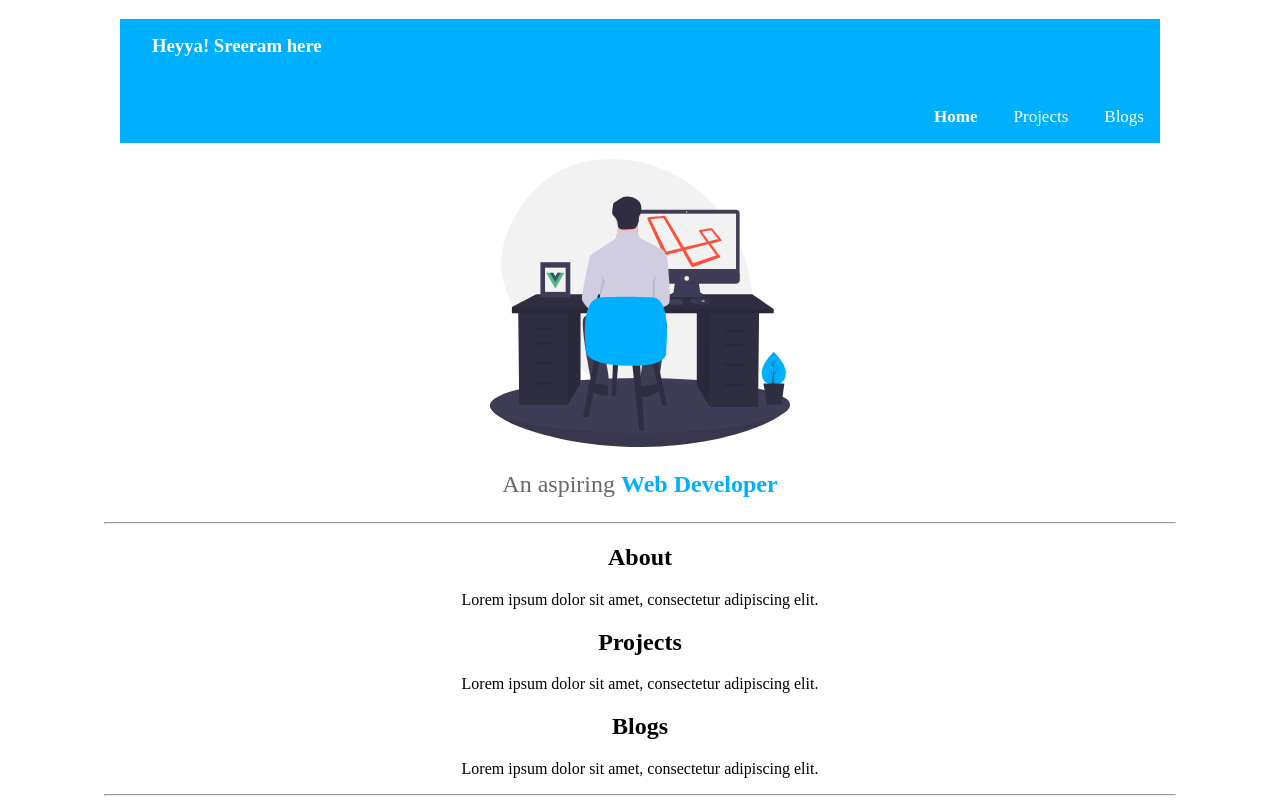
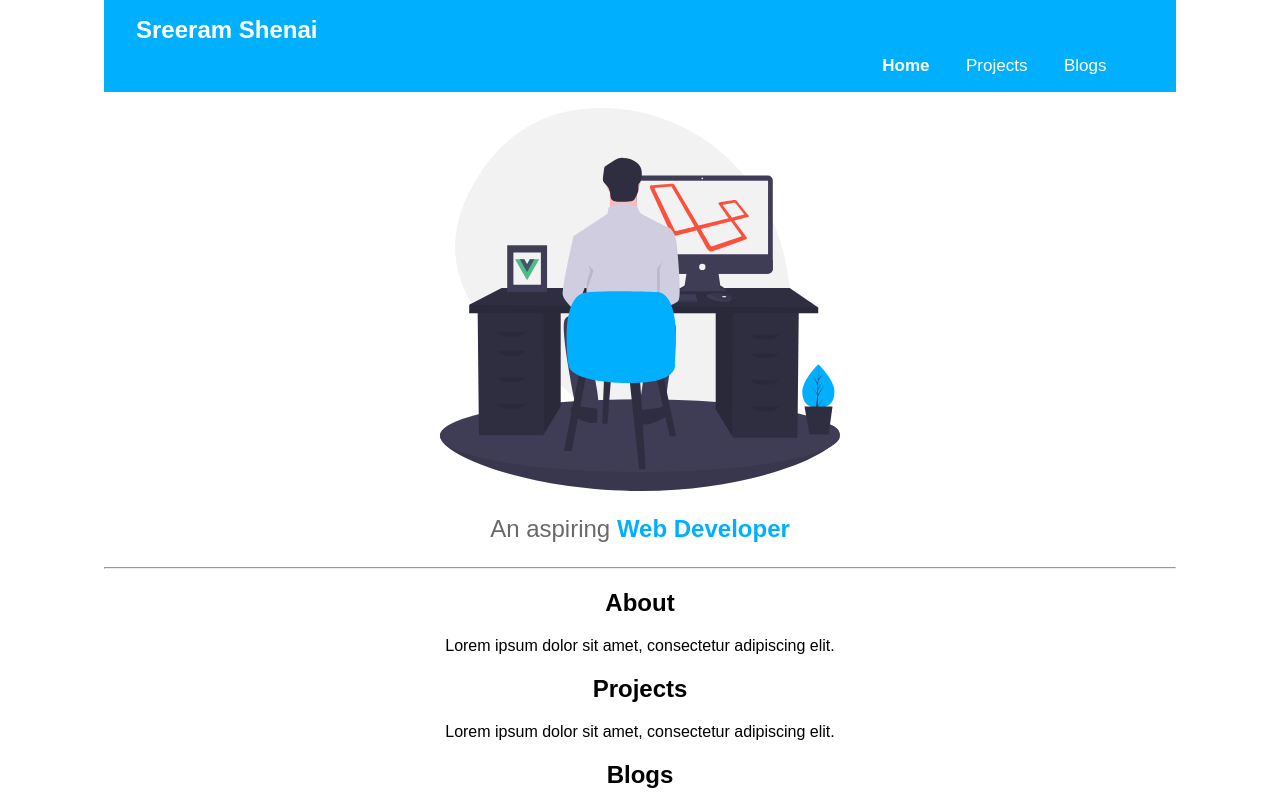
Before and after one commit to Sreeram2000/Portfolio, a plain HTML site: page index.html in a window 1280 px wide. Shown: the top 800 px of the page. Drawn offline with Linux system fonts and the light colour scheme.

Commit message:
basic build

```diff
--- a/index.html
+++ b/index.html
@@ -8,10 +8,9 @@
     <title>Portfolio</title>
 </head>
 <body>
-    <section class="navigation-center">
         <nav class=navigation>
-            <h1 style="font-weight: bold;"> Heyya! Sreeram here</h1>
-            <ul class="navigation-right">
+            <h1 style="font-weight: bold;">Sreeram Shenai</h1>
+            <ul class="navigation-right list-top">
                 <li class="navigation-inline">
                     <a href="" style="font-weight: bold;">Home</a>
                 </li>
@@ -23,6 +22,7 @@
                 </li>
             </ul>
         </nav>
+    <section class="navigation-center">
         <div>
             <img class=draw src="images/undraw.svg" alt="">
             <p class="navigation-center main">An aspiring <strong>Web Developer</strong></p>
@@ -47,6 +47,7 @@
                 </p>
             </div>
         <hr />
+    </section>
     <footer class="navigation">
             <h2>Social media presence</h2>
             <ul">
@@ -61,6 +62,5 @@
                 </li>
             </ul>
     </footer>
-    </section>
 </body>
 </html>
--- a/styles.css
+++ b/styles.css
@@ -3,7 +3,7 @@
     --main-font : #696969;
 }
 img {
-    max-width : 300px;
+    max-width : 400px;
     margin : 1rem auto;
     display: block;
 }
@@ -42,18 +42,29 @@ strong {
     color: var(--font-color);
 }
 
+body {
+    font-family: "Montserrat", sans-serif;
+}
+
+.list-top {
+    margin-top: -15px;
+    padding-right: 5%;
+}
+
 footer {
     background-color: var(--font-color);
     color : white;
     text-align: center;
     padding : 1rem;
     font-weight: bold;
+    margin: 0 6rem;
+    margin-bottom:-20px;
 }
 
 nav {
     background-color: var(--font-color);
-    margin : 1rem;
-    margin-top: 0;
+    margin: 0 6rem;
+    margin-top : -20px;
 }
 
 .navigation-inline {
@@ -65,6 +76,7 @@ h1 {
     color: white;
     text-align: left;
     padding: 1rem 2rem;
+    margin-bottom: -20px;
 }
 
 .navigation-right {
```
Lines whose indentation alone changed are shown as unchanged.
